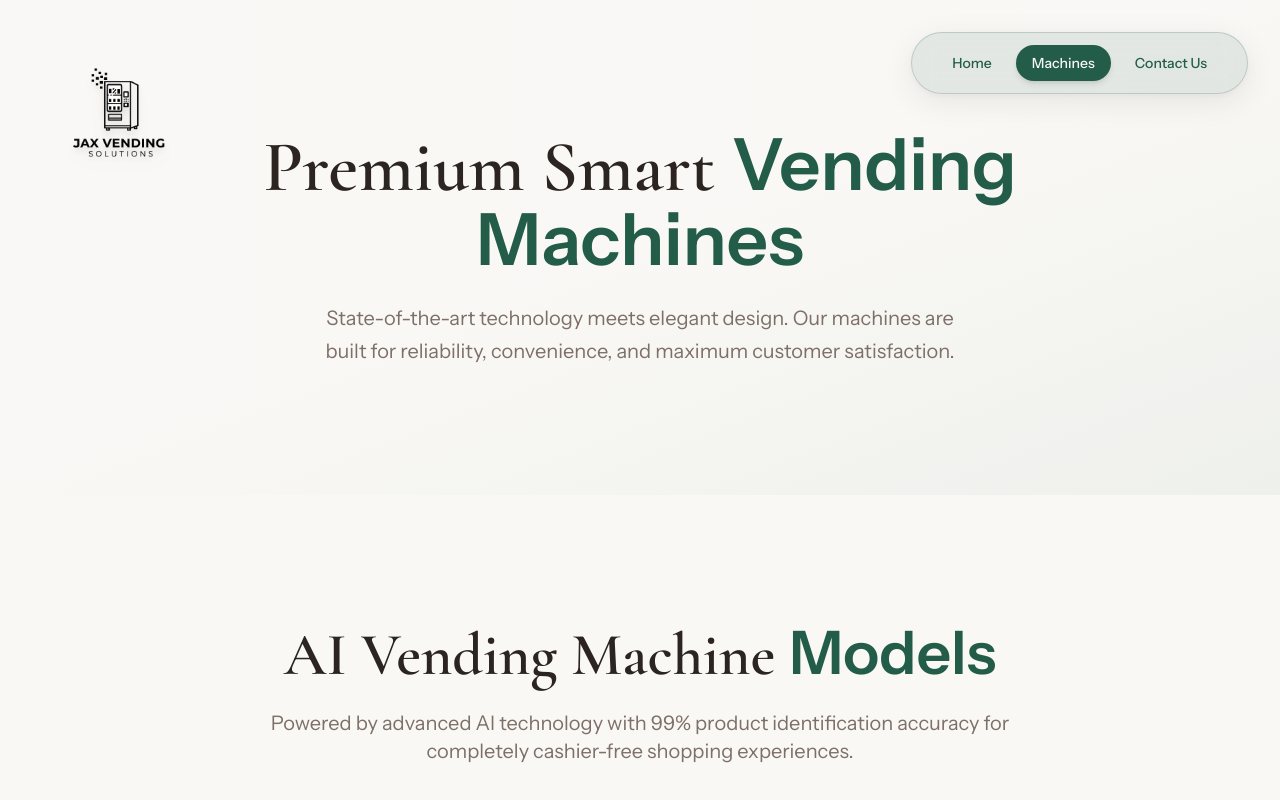
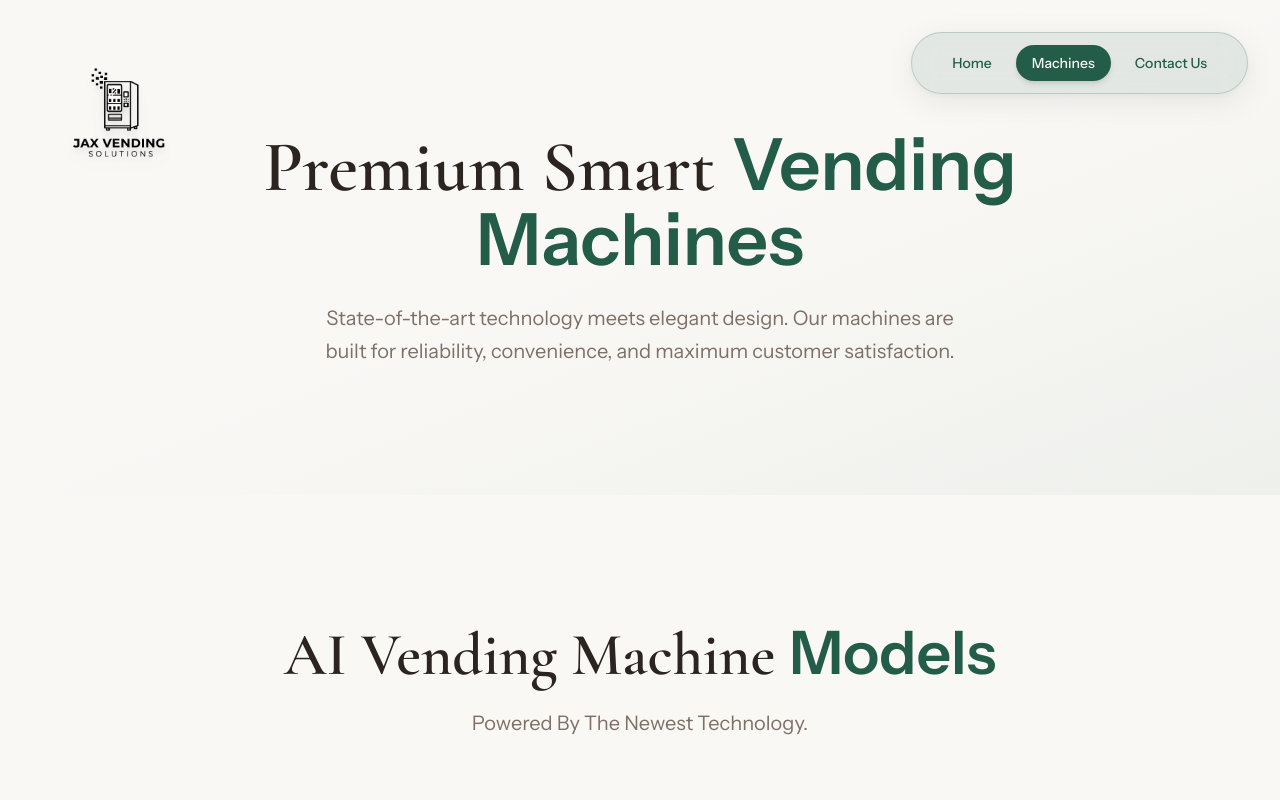
Before and after one commit to devs-10pt/Jaxvendingsolutions.com, a React (Vite) app in the folder webapp/: page /machines in a window 1280 px wide. Shown: the top 800 px of the page. Built offline with nearby package versions, Linux system fonts and the light colour scheme.

Commit message:
Update webapp/src/pages/Machines.tsx

```diff
--- a/webapp/src/pages/Machines.tsx
+++ b/webapp/src/pages/Machines.tsx
@@ -75,9 +75,7 @@ const Machines = () => {
             <h2 className="text-4xl sm:text-5xl lg:text-6xl font-display font-semibold text-foreground mb-6">
               AI Vending Machine <span className="text-primary">Models</span>
             </h2>
-            <p className="text-lg lg:text-xl text-muted-foreground max-w-3xl mx-auto leading-relaxed">
-              Powered by advanced AI technology with 99% product identification accuracy for completely cashier-free shopping experiences.
-            </p>
+            <p className="text-lg lg:text-xl text-muted-foreground max-w-3xl mx-auto leading-relaxed">Powered By The Newest Technology.</p>
           </motion.div>
 
           {/* Machine Models Grid */}
```
